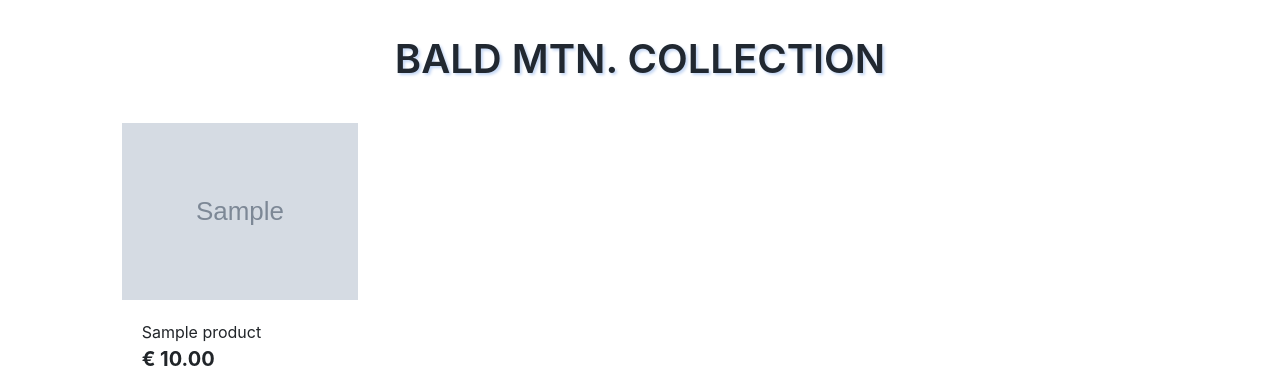
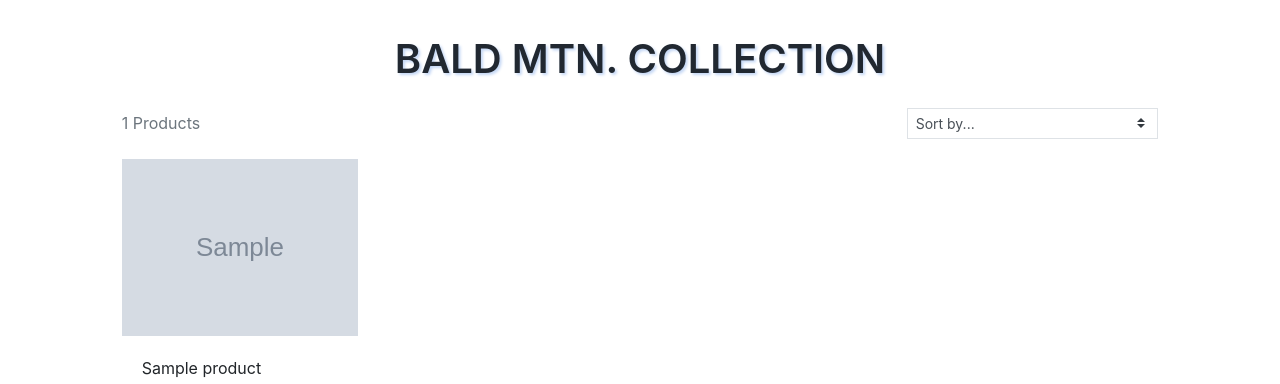
Before and after one commit to annuc1s/Bald_Mtn., a Django app: page /shop/ in a window 1280 px wide. Shown: the part 93-477 px from the top of the page. Run offline with Django 3.2, Linux system fonts and the light colour scheme; tables that the repository leaves empty hold one stand-in row (values such as "Sample post"); grey boxes marked "Sample" are stand-in pictures; some libraries are stand-ins or nearby versions.

Commit message:
added product count and sorting

```diff
--- a/shop/templates/shop/shop.html
+++ b/shop/templates/shop/shop.html
@@ -11,7 +11,27 @@
         </div>
         <div class="row">
             <div class="product-container col-10 offset-1">
-                <div class="row mt-4 mb-2"></div>
+                <div class="row mt-1 mb-2">
+                    <div class="col-12 col-md-6 my-auto order-md-last d-flex justify-content-center justify-content-md-end">
+                        <div class="sort-select-wrapper w-50">
+                            <select id="sort-selector" class="custom-select custom-select-sm rounded-0 border border-{% if current_sorting != 'None_None' %}info{% else %}black{% endif %}">
+                                <option value="reset" {% if current_sorting == 'None_None' %}selected{% endif %}>Sort by...</option>
+                                <option value="price_asc" {% if current_sorting == 'price_asc' %}selected{% endif %}>Price (low to high)</option>
+                                <option value="price_desc" {% if current_sorting == 'price_desc' %}selected{% endif %}>Price (high to low)</option>
+                                <option value="name_asc" {% if current_sorting == 'name_asc' %}selected{% endif %}>Name (A-Z)</option>
+                                <option value="name_desc" {% if current_sorting == 'name_desc' %}selected{% endif %}>Name (Z-A)</option>
+                            </select>
+                        </div>
+                    </div>
+                    <div class="col-12 col-md-6 order-md-first">
+                        <p class="text-muted mt-3 text-center text-md-left">
+                            {% if search_term or current_categories or current_sorting != 'None_None' %}
+                                <span class="small"><a href="{% url 'shop' %}">Products Home</a> | </span>
+                            {% endif %}
+                            {{ products|length }} Products{% if search_term %} found for <strong>"{{ search_term }}"</strong>{% endif %}
+                        </p>
+                    </div>
+                </div>
                 <div class="row">
                     {% for product in products %}
                         <div class="col-sm-6 col-md-6 col-lg-4 col-xl-3">
--- a/shop/views.py
+++ b/shop/views.py
@@ -9,6 +9,8 @@ def all_products(request):
 
     products = Product.objects.all()
     query = None
+    sort = None
+    direction = None
 
     """ Search query will return results if matched with
     name and/or description by using Django db model Q """
@@ -22,9 +24,12 @@ def all_products(request):
         queries = Q(name__icontains=query) | Q(description__icontains=query)
         products = products.filter(queries)
 
+    current_sorting = f'{sort}_{direction}'
+
     context = {
         'products': products,
         'search_term': query,
+        'current_sorting': current_sorting,
     }
 
     return render(request, 'shop/shop.html', context)
```
Also changed, not shown: home/views.py (line endings or trailing spaces).
